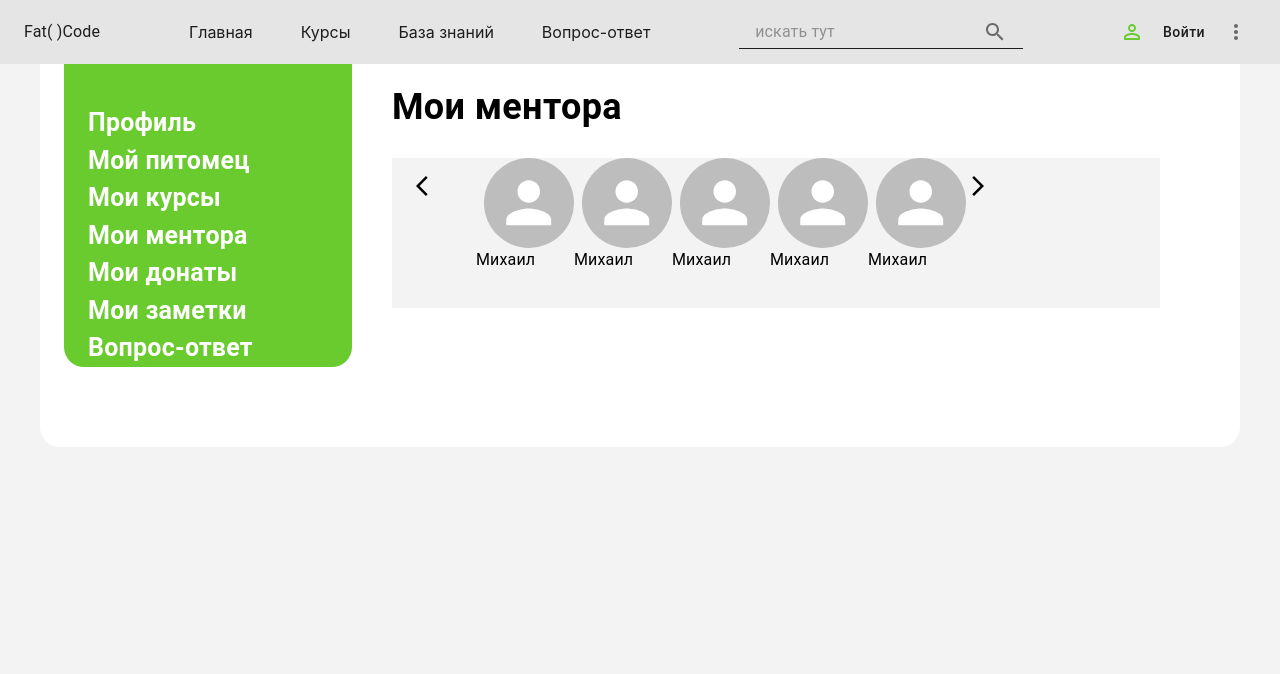
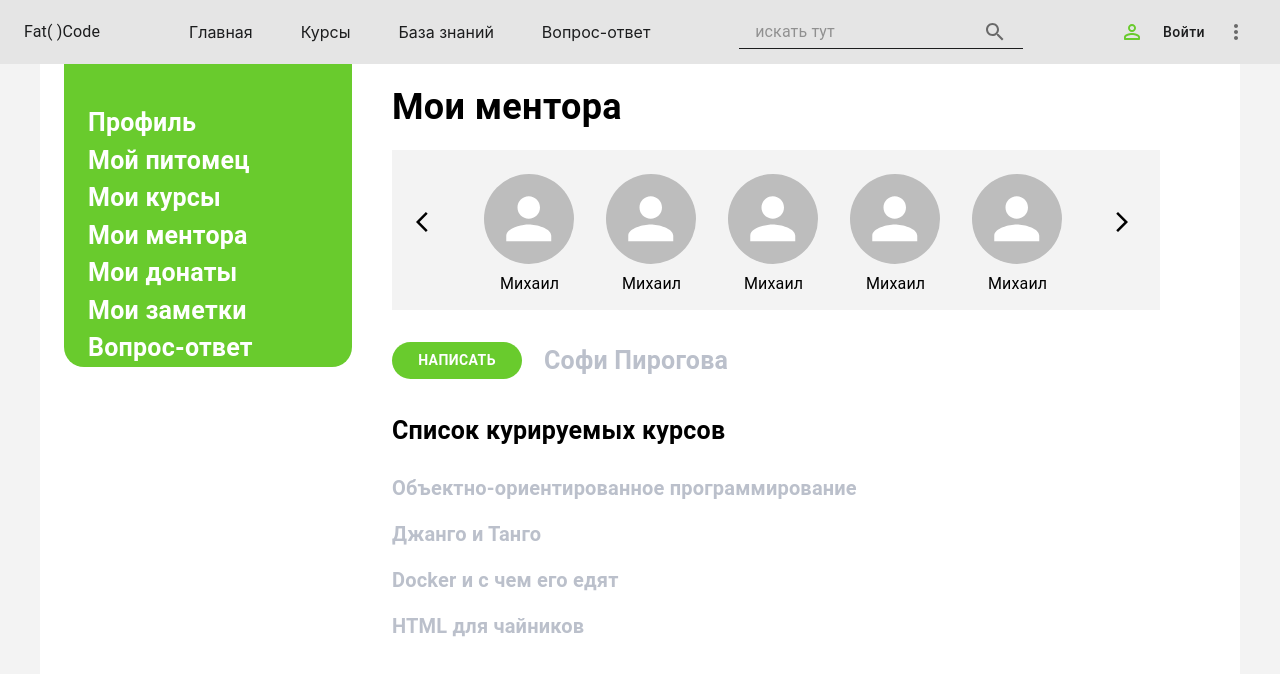
Before and after one commit to fox1206/fatcode-frontend, a Next.js app: page /profile/mentors in a window 1280 px wide. Shown: the top 674 px of the page. Built offline with nearby package versions, Linux system fonts and the light colour scheme.

Commit message:
end create mentor page

```diff
--- a/components/profile/MentorList.tsx
+++ /dev/null
@@ -1,36 +0,0 @@
-import React from "react";
-import {Avatar, Grid, Typography} from "@mui/material";
-import ArrowBackIosIcon from "@mui/icons-material/ArrowBackIos";
-import ArrowForwardIosIcon from "@mui/icons-material/ArrowForwardIos";
-
-
-const MentorList = ({mentor}) => {
-  return(
-        <>
-            <Grid container mt={3}>
-                <Grid mt={2} xs={1}>
-                    <ArrowBackIosIcon/>
-                </Grid>
-                {mentor.map(item=>(<>
-                        <Grid>
-                            <Grid ml={1}>
-                                <Avatar sx={{
-                                    width: 90,
-                                    height: 90
-                                }}/>
-                            </Grid>
-                            <Typography>
-                                {item.text}
-                            </Typography>
-                        </Grid>
-                    </>
-                ))}
-                <Grid mt={2} xs={1}>
-                    <ArrowForwardIosIcon/>
-                </Grid>
-            </Grid>
-        </>
-  )
-}
-
-export default MentorList
--- a/components/profile/ProfileTitle.tsx
+++ b/components/profile/ProfileTitle.tsx
@@ -3,7 +3,7 @@ import {Grid, Typography} from "@mui/material";
 
 const ProfileTitle = ({text}) => {
     return(
-        <Grid>
+        <Grid mb={2}>
             <Typography sx={{
                 fontSize: 36,
                 fontWeight: "bold"
--- /dev/null
+++ b/components/profile/mentors/MentorCourse.tsx
@@ -0,0 +1,35 @@
+import {ListItem, Typography} from "@mui/material";
+
+
+const MentorCourse = ({list}) => {
+    return(
+        <>
+            <Typography sx={{
+                fontSize: 25,
+                fontWeight: "bold",
+                marginBottom: 2
+            }}>
+                Список курируемых курсов
+            </Typography>
+            {
+                list.map(item=>(
+                   <ListItem >
+                       <Typography sx={{
+                           color: "#BBC0CB",
+                           fontSize: 20,
+                           fontWeight: "bold",
+                           marginLeft: -2,
+                           "&: hover":{
+                               color: "#69CB2D"
+                           }
+                       }}>
+                           {item.text}
+                       </Typography>
+                   </ListItem>
+                ))
+            }
+        </>
+    )
+}
+
+export default MentorCourse
--- /dev/null
+++ b/components/profile/mentors/MentorsListItem.tsx
@@ -0,0 +1,41 @@
+import React from "react";
+import {Avatar, Container, Grid, ListItem, Typography} from "@mui/material";
+
+
+
+const MentorsListItem = ({mentor}) => {
+
+  return(
+        <>
+                   <ListItem alignItems={"flex-start"}>
+                    {mentor.map(item=>(<>
+                            <Grid ml={4}  >
+                                <Avatar sx={{
+                                    width: 90,
+                                    height: 90,
+                                    marginBottom: 1,
+                                    position: "relative",
+                                    zIndex: 10,
+                                    overflow: "hidden",
+                                    "&:hover": {
+                                        zIndex: 1,
+                                        border: "5px solid #69CB2D",
+                                        boxShadow: "0 0 0 60px rgba(253, 253, 253, 0.99)"
+                                    }
+                                }}/>
+                                <Typography ml={2}
+                                            zIndex={3}
+                                            position={"relative"}
+                                            overflow={"hidden"}>
+                                    {item.text}
+                                </Typography>
+                            </Grid>
+                        </>
+                    ))}
+                    </ListItem>
+
+        </>
+  )
+}
+
+export default MentorsListItem
--- /dev/null
+++ b/components/profile/mentors/mentorsList.tsx
@@ -0,0 +1,48 @@
+import {Container, Grid} from "@mui/material";
+import ArrowBackIosIcon from "@mui/icons-material/ArrowBackIos";
+import MentorsListItem from "./MentorsListItem";
+import ArrowForwardIosIcon from "@mui/icons-material/ArrowForwardIos";
+import React from "react";
+
+
+const MentorsList = ({currentPageList, next, back}) => {
+    return(
+        <>
+            <Container sx={{
+                width: "100%",
+                height: 160,
+                background: "#F3F3F3",
+                position: "relative",
+                zIndex: 2,
+                overflow: "hidden",
+            }}>
+                <Grid container maxWidth={"120%"}>
+                    <Grid item xs={1} mr={-5} sx={{
+                        position: "relative",
+                        zIndex: 4,
+                        overflow: "hidden",
+                    }}>
+                        <ArrowBackIosIcon onClick={()=>back} sx={{
+                            marginTop: 7.5,
+
+                        }}/>
+                    </Grid>
+                    <Grid item xs={8} mt={2} mr={2.2} >
+                        <MentorsListItem mentor={currentPageList}/>
+                    </Grid>
+                    <Grid item xs={1} ml={15} >
+                        <ArrowForwardIosIcon onClick={()=>next} sx={{
+                            zIndex: 12,
+                            position: "relative",
+                            overflow: "hidden",
+                            marginTop: 7.5,
+                            marginLeft: 7
+                        }}/>
+                    </Grid>
+                </Grid>
+            </Container>
+        </>
+    )
+}
+
+export default MentorsList
--- a/layout/ProfileBack/BackgoundUser.tsx
+++ b/layout/ProfileBack/BackgoundUser.tsx
@@ -9,7 +9,8 @@ const BackgoundUser = ({children}) => {
                 background: "white",
                 borderBottomLeftRadius: 20,
                 borderBottomRightRadius: 20,
-                paddingBottom: 10
+                paddingBottom: 10,
+                marginBottom: 10
             }}>
                 <Grid container>
                     <Grid xs={3}>
--- a/pages/profile/mentors.tsx
+++ b/pages/profile/mentors.tsx
@@ -1,12 +1,13 @@
-import React from "react";
+import React, {useState} from "react";
 import BackgoundUser from "../../layout/ProfileBack/BackgoundUser";
 import ProfileTitle from "../../components/profile/ProfileTitle";
-import {Avatar, Container, Grid} from "@mui/material";
+import {Avatar, Button, Container, Grid, Typography} from "@mui/material";
 import ArrowBackIosIcon from '@mui/icons-material/ArrowBackIos';
 import ArrowForwardIosIcon from '@mui/icons-material/ArrowForwardIos';
-import MentorList from "../../components/profile/MentorList";
+import MentorsListItem from "../../components/profile/mentors/MentorsListItem";
+import MentorsList from "../../components/profile/mentors/mentorsList";
+import MentorCourse from "../../components/profile/mentors/MentorCourse";
 
-const Mentors = () => {
 const mentor = [
     {key: 1, text:"Михаил"},
     {key: 2, text:"Михаил"},
@@ -14,15 +15,69 @@ const Mentors = () => {
     {key: 4, text:"Михаил"},
     {key: 5, text:"Михаил"},
 ]
+
+const list = [
+    {key: 1, text:"Объектно-ориентированное программирование"},
+    {key: 2, text:"Джанго и Танго"},
+    {key: 3, text:"Docker  и с чем его едят"},
+    {key: 4, text:"HTML для чайников"},
+]
+
+const Mentors = () => {
+    const [countriesPerPage] = useState(5)
+    const [currentPage, setCurrentPage] = useState(1)
+
+
+    const lastPage: number = currentPage * countriesPerPage
+    const fistPage: number = lastPage -countriesPerPage
+    const currentPageList = mentor.slice(fistPage, lastPage)
+
+    const next = () => setCurrentPage(prevState => prevState + 1)
+    const back = () => setCurrentPage(prevState => {
+        if(prevState>currentPage){
+            return prevState - 1
+        }else{
+            return setCurrentPage(1)
+        }
+    })
+
+
     return(
         <BackgoundUser>
             <ProfileTitle text={"Мои ментора"}/>
-                <Container sx={{
-                    height: 150,
-                    background: "#F3F3F3"
+            <MentorsList currentPageList={currentPageList}
+                         next={next}
+                         back={back}/>
+            <Grid container>
+                <Grid xs={2} mr={2}>
+                    <Button sx={{
+                        width: 130,
+                        color: "white",
+                        marginTop: 4,
+                        background: "#69CB2D",
+                        fontWeight: "bold",
+                        borderRadius: 20,
+                        "&: hover":{
+                            color: "#69CB2D",
+                            background: "white",
+                            border: "1px solid #69CB2D"
+                        }}}>
+                        Написать
+                    </Button>
+                </Grid>
+                <Grid mt={4} item ml={1} xs={4}>
+                    <Typography sx={{
+                        fontSize: 25,
+                        fontWeight: "bold",
+                        color: "#BBC0CB"
                     }}>
-                    <MentorList mentor={mentor}/>
-                </Container>
+                        Софи Пирогова
+                    </Typography>
+                </Grid>
+                <Grid mt={4}>
+                    <MentorCourse list={list}/>
+                </Grid>
+            </Grid>
         </BackgoundUser>
     )
 }
```
Lines whose indentation alone changed are shown as unchanged.
